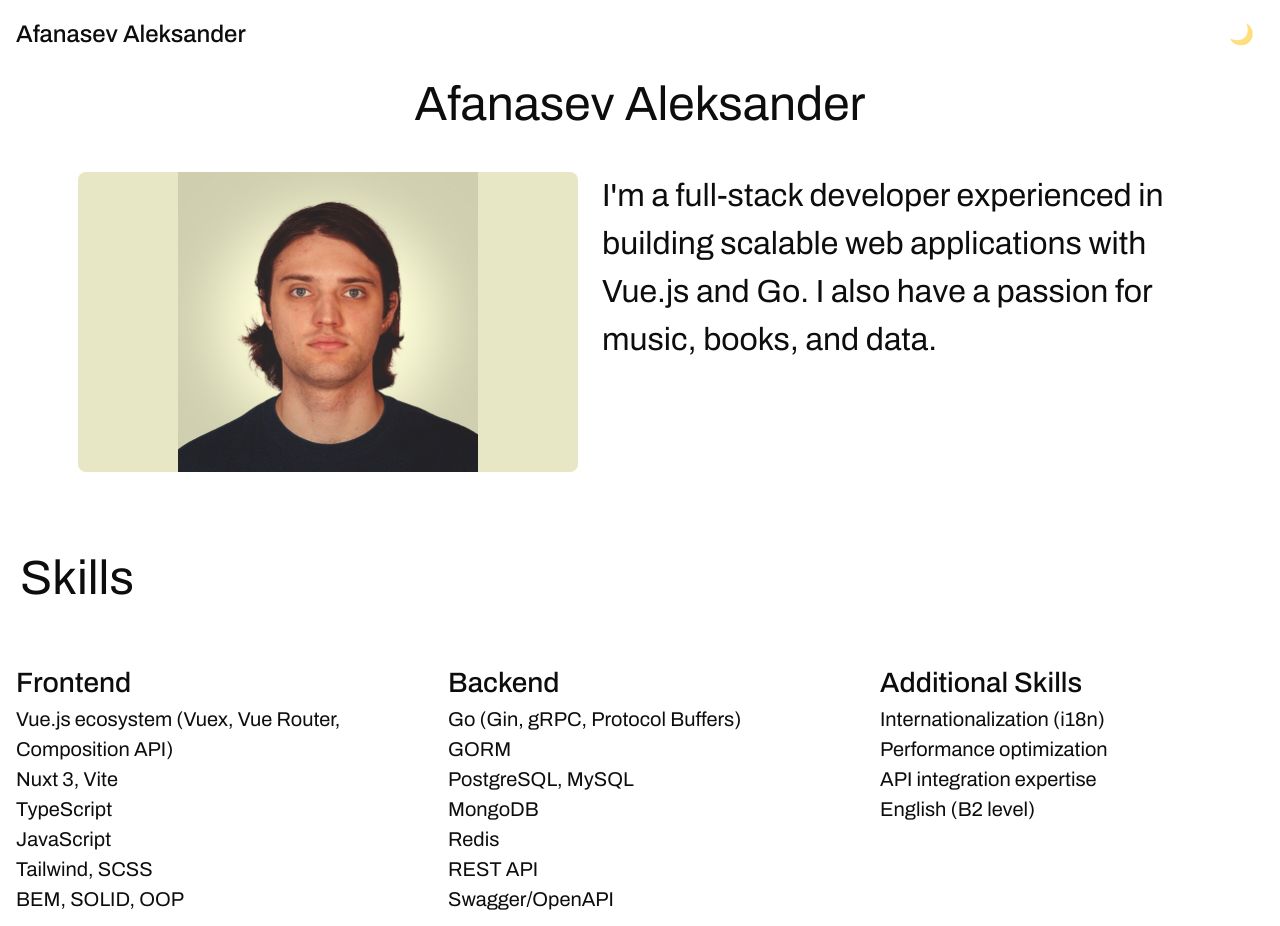
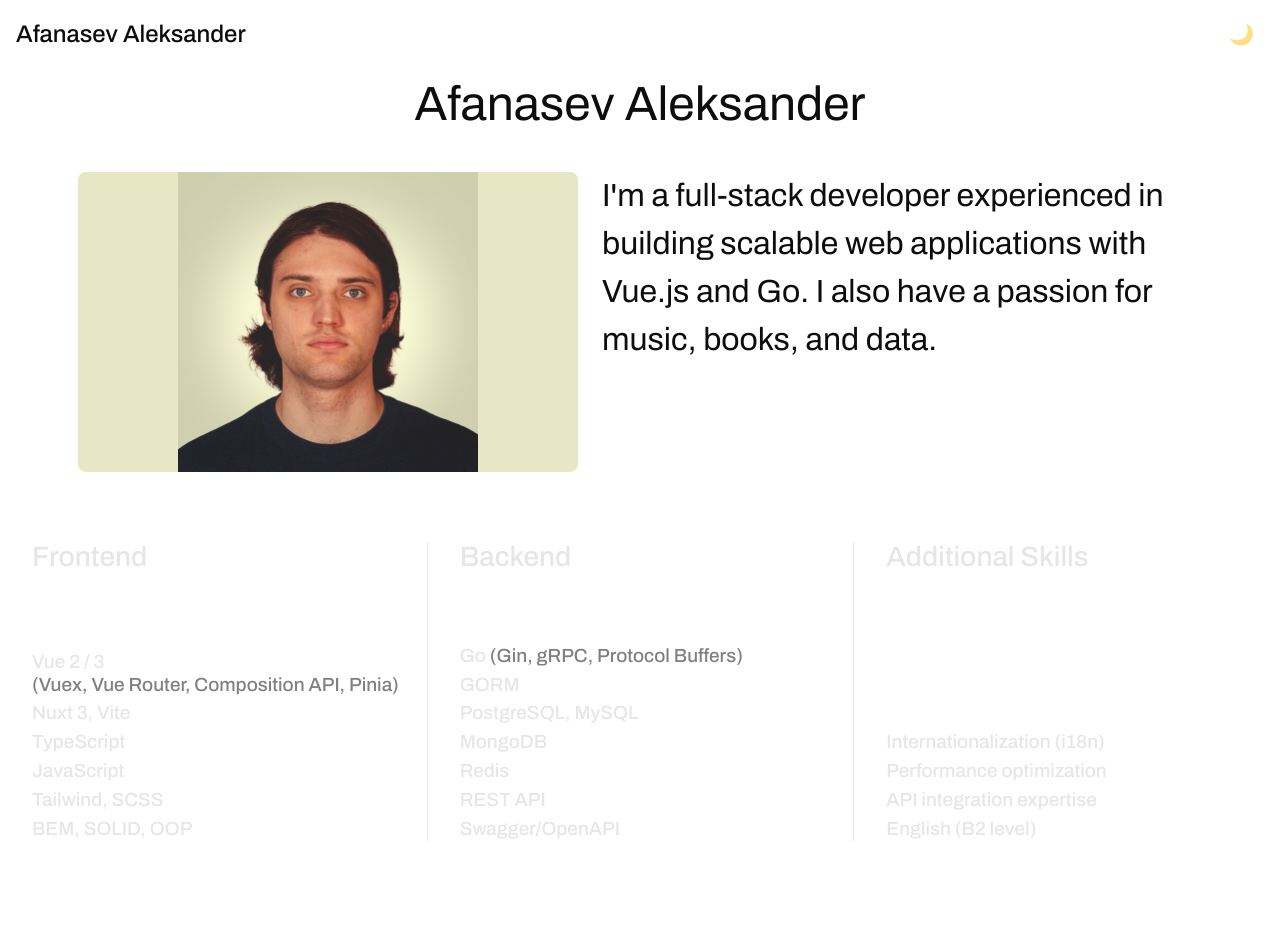
Before and after one commit to myself-organ/myself-frontend, a Vue app: page / in a window 1280 px wide. Shown: the top 926 px of the page. Built offline with nearby package versions, Linux system fonts and the light colour scheme.

Commit message:
feat: enhance SkillsSection component; update tech display format and improve styling for better readability

```diff
--- a/src/components/home/SkillsSection.vue
+++ b/src/components/home/SkillsSection.vue
@@ -1,12 +1,22 @@
 <template>
   <section class="skills-section">
-    <h2 class="skills-section__title">Skills</h2>
     <ul class="skills-list">
       <li v-for="skill in skills" :key="skill.title" class="skill-card">
         <h3 class="skill-card__title">{{ skill.title }}</h3>
-        <p class="skill-card__item" v-for="tech in skill.techs" :key="tech">
-          {{ tech }}
-        </p>
+        <div class="skill-card__items">
+          <template v-for="tech in skill.techs" :key="tech">
+            <template v-if="Array.isArray(tech)">
+              <p class="skill-card__item">
+                {{ tech[0] }}
+                <span class="skill-card__item--secondary">{{ tech[1] }}</span>
+              </p>
+            </template>
+
+            <template v-else>
+              <p class="skill-card__item">{{ tech }}</p>
+            </template>
+          </template>
+        </div>
       </li>
     </ul>
   </section>
@@ -21,7 +31,7 @@ export default {
         {
           title: 'Frontend',
           techs: [
-            'Vue.js ecosystem (Vuex, Vue Router, Composition API)',
+            ['Vue 2 / 3', '(Vuex, Vue Router, Composition API, Pinia)'],
             'Nuxt 3, Vite',
             'TypeScript',
             'JavaScript',
@@ -32,7 +42,7 @@ export default {
         {
           title: 'Backend',
           techs: [
-            'Go (Gin, gRPC, Protocol Buffers)',
+            ['Go', '(Gin, gRPC, Protocol Buffers)'],
             'GORM',
             'PostgreSQL, MySQL',
             'MongoDB',
@@ -64,48 +74,68 @@ export default {
   align-items: center;
   width: 100%;
   margin: 4.375rem 0;
-  @media(max-width: 768px) {
+  @media (max-width: 768px) {
     margin: 2.5rem 0;
-  }
-}
-
-.skills-section__title {
-  font-size: 3rem;
-  color: var(--color-black);
-  line-height: 1.5;
-  align-self: start;
-  padding-left: 20px;
-  @media(max-width: 768px) {
-    font-size: 2.5rem;
-    align-self: center;
-    padding-left: 0;
   }
 }
 
 .skills-list {
   display: grid;
-  grid-template-columns: repeat(3, 1fr);
-  gap: 1rem;
+  grid-template-columns: repeat(auto-fill, minmax(420px, 1fr));;
   width: 100%;
-  @media(max-width: 768px) {
+  row-gap: 2rem;
+  @media (max-width: 768px) {
     grid-template-columns: 1fr;
     max-width: 500px;
   }
 }
 
 .skill-card {
-  padding: 1rem;
+  padding: 0 2rem;
   text-align: start;
+  height: 100%;
+  display: flex;
+  flex-direction: column;
+  justify-content: space-between;
+  gap: 4.5rem;
 }
 .skill-card__title {
+  font-weight: 500;
   font-size: 1.75rem;
-  line-height: 1.5;
-  font-weight: 500;
+  line-height: 110%;
+  color: var(--color-white-light);
 }
 .skill-card__item {
-  list-style: outside;
-  color: var(--color-black);
-  font-size: 1.25rem;
-  line-height: 1.5;
+  font-weight: 500;
+  font-size: 1.19rem;
+  line-height: 120%;
+  color: var(--color-white-light);
+}
+.skill-card__item--secondary {
+  color: var(--color-gray);
+  text-wrap: nowrap;
+  @media(max-width: 425px) {
+    text-wrap: wrap;
+  }
+}
+.skill-card__items {
+  display: flex;
+  flex-direction: column;
+  gap: 6px;
+}
+.skill-card:nth-child(2),
+.skill-card:nth-child(3) {
+  border-left: 1px solid var(--color-white-light);
+  padding-left: 2rem;
+}
+@media(max-width: 1260px) {
+  .skill-card:nth-child(3) {
+    border-left: none;
+  }
+}
+@media(max-width: 840px) {
+  .skill-card:nth-child(2) {
+    border-left: none;
+  }
 }
 </style>
--- a/src/style.css
+++ b/src/style.css
@@ -5,8 +5,8 @@
   --color-primary: #364fe0;
   --color-secondary: #ececec;
   --color-black-light: #262626;
-  --color-white: #ffffff;
-  --color-gray: #f9f9f9;
+  --color-white-light: #e6e6e6;
+  --color-gray: #808080;
   --color-text: #0d0d0d;
   font-family: "Archivo", serif;
   line-height: 1.5;
```
